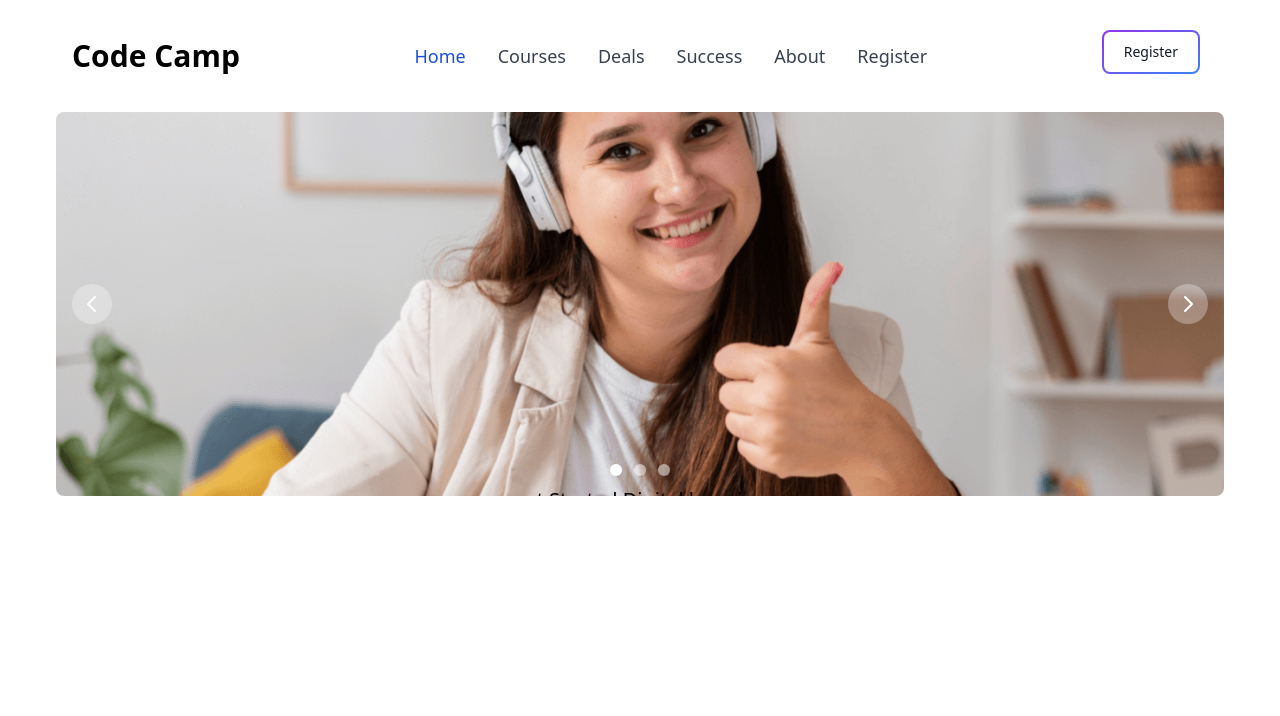
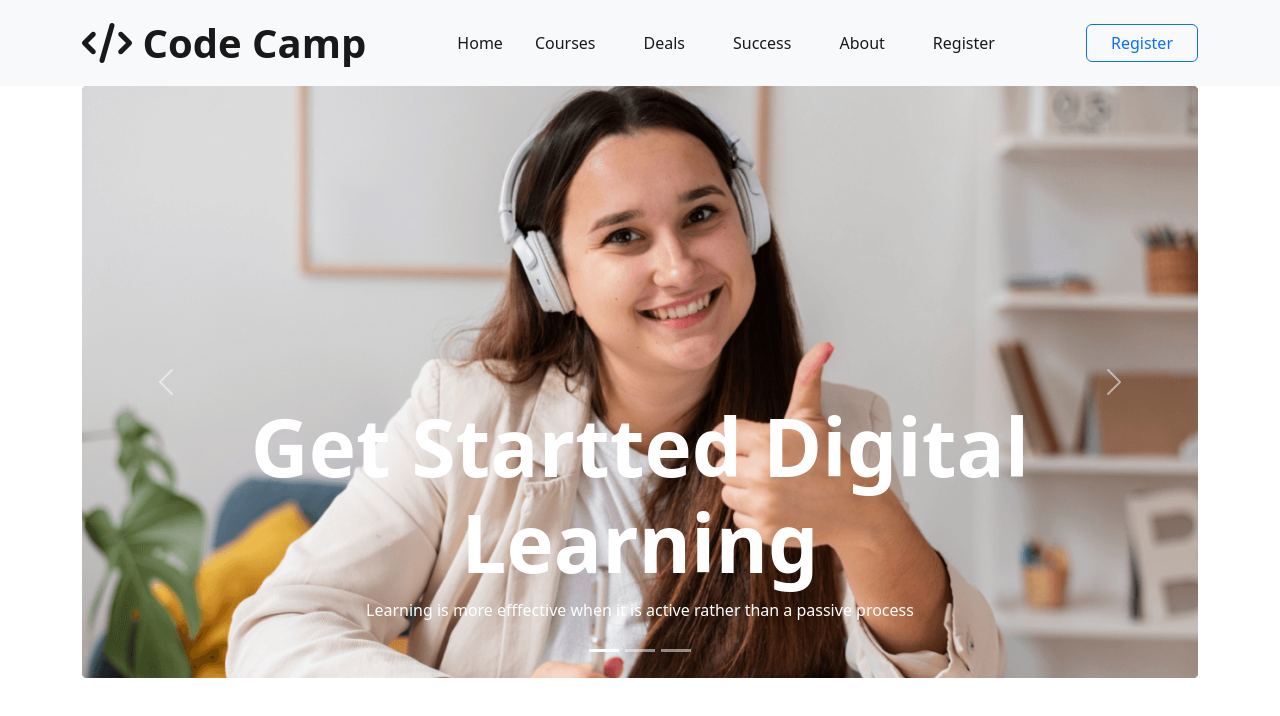
Before and after one commit to sajed-abir/code-camp, a plain HTML site: page index.html in a window 1280 px wide. Drawn offline with nearby package versions, Linux system fonts and the light colour scheme.

Commit message:
carosel added(incomplete)

```diff
--- a/index.html
+++ b/index.html
@@ -1,175 +1,187 @@
 <!DOCTYPE html>
 <html lang="en">
   <head>
-    <meta charset="UTF-8" />
-    <meta http-equiv="X-UA-Compatible" content="IE=edge" />
-    <meta name="viewport" content="width=device-width, initial-scale=1.0" />
-    <!-- tailwind CDN start -->
-    <script src="https://cdn.tailwindcss.com"></script>
-    <script>
-      tailwind.config = {
-        theme: {
-          extend: {
-            colors: {
-              clifford: "#da373d",
-            },
-          },
-        },
-      };
-    </script>
-    <!-- tailwind CDN end -->
-
-    <!-- title start -->
+    <meta charset="utf-8" />
+    <meta name="viewport" content="width=device-width, initial-scale=1" />
     <title>Code Camp</title>
-    <!-- title end -->
+    <!-- bootstap cdn -->
+    <link
+      href="https://cdn.jsdelivr.net/npm/bootstrap@5.2.0/dist/css/bootstrap.min.css"
+      rel="stylesheet"
+      integrity="sha384-gH2yIJqKdNHPEq0n4Mqa/HGKIhSkIHeL5AyhkYV8i59U5AR6csBvApHHNl/vI1Bx"
+      crossorigin="anonymous"
+    />
+    <!-- fontawsome kit -->
+    <script
+      src="https://kit.fontawesome.com/ee2b71a62d.js"
+      crossorigin="anonymous"
+    ></script>
   </head>
   <body>
-    <!-- header start -->
     <header>
       <!-- navbar start -->
-        <section class="mt-4 mx-14">
-      <nav class="bg-white border-gray-200 px-2 sm:px-4 py-2.5 rounded">
-        <div
-          class="container flex flex-wrap justify-between items-center mx-auto"
+      <section>
+        <nav class="navbar navbar-expand-lg bg-light">
+          <div class="container">
+            <a class="navbar-brand fs-1 fw-bold" href="#"
+              ><i class="fa-solid fa-code"></i> Code Camp</a
             >
-          <div>
-            <h1 class="flex text-3xl font-bold">Code Camp</h1>
-          </div>
-          <div class="flex md:order-2">
-            <button class="relative inline-flex items-center justify-center p-0.5 mb-2 mr-2 overflow-hidden text-sm font-medium text-gray-900 rounded-lg group bg-gradient-to-br from-purple-600 to-blue-500 group-hover:from-purple-600 group-hover:to-blue-500 hover:text-white focus:ring-4 focus:outline-none focus:ring-blue-300 ">
-  <span class="relative px-5 py-2.5 transition-all ease-in duration-75 bg-white rounded-md group-hover:bg-opacity-0">
-      Register
-  </span>
             <button
-              data-collapse-toggle="navbar-cta"
+              class="navbar-toggler"
               type="button"
-              class="inline-flex items-center p-2 text-sm text-gray-500 rounded-lg md:hidden hover:bg-gray-100 focus:outline-none focus:ring-2 focus:ring-gray-200"
-              aria-controls="navbar-cta"
+              data-bs-toggle="collapse"
+              data-bs-target="#navbarTogglerDemo02"
+              aria-controls="navbarTogglerDemo02"
               aria-expanded="false"
+              aria-label="Toggle navigation"
             >
-              <span class="sr-only">Open main menu</span>
-              <svg
-                class="w-6 h-6"
-                aria-hidden="true"
-                fill="currentColor"
-                viewBox="0 0 20 20"
-                xmlns="http://www.w3.org/2000/svg"
+              <span class="navbar-toggler-icon"></span>
+            </button>
+            <div class="collapse navbar-collapse" id="navbarTogglerDemo02">
+              <div class="container">
+                <ul
+                  class="navbar-nav me-auto mb-2 mb-lg-0 d-flex justify-content-center"
                 >
-                <path
-                  fill-rule="evenodd"
-                  d="M3 5a1 1 0 011-1h12a1 1 0 110 2H4a1 1 0 01-1-1zM3 10a1 1 0 011-1h12a1 1 0 110 2H4a1 1 0 01-1-1zM3 15a1 1 0 011-1h12a1 1 0 110 2H4a1 1 0 01-1-1z"
-                  clip-rule="evenodd"
-                ></path>
-              </svg>
-            </button>
-          </div>
-          <div
-            class="hidden justify-between items-center w-full md:flex md:w-auto md:order-1"
-            id="navbar-cta"
-          >
-            <ul
-              class="flex flex-col p-4 mt-4 bg-gray-50 rounded-lg border border-gray-100 md:flex-row md:space-x-8 md:mt-0 md:text-sm md:font-medium md:border-0 md:bg-white"
-            >
-              <li>
-                <a
-                  href="#"
-                  class="block py-2 pr-4 pl-3 text-lg text-white bg-blue-700 rounded md:bg-transparent md:text-blue-700 md:p-0"
-                  aria-current="page"
+                  <li class="nav-item">
+                    <a class="nav-link active px-2" aria-current="page" href="#"
                       >Home</a
                     >
                   </li>
-              <li>
-                <a
-                  href="#"
-                  class="block py-2 pr-4 pl-3 text-lg text-gray-700 rounded hover:bg-gray-100 md:hover:bg-transparent md:hover:text-blue-700 md:p-0"
-                  >Courses</a
-                >
+                  <li class="nav-item px-3">
+                    <a class="nav-link active">Courses</a>
                   </li>
-              <li>
-                <a
-                  href="#"
-                  class="block py-2 pr-4 pl-3 text-lg text-gray-700 rounded hover:bg-gray-100 md:hover:bg-transparent md:hover:text-blue-700 md:p-0"
-                  >Deals</a
-                >
+                  <li class="nav-item px-3">
+                    <a class="nav-link active">Deals</a>
                   </li>
-              <li>
-                <a
-                  href="#"
-                  class="block py-2 pr-4 pl-3 text-lg text-gray-700 rounded hover:bg-gray-100 md:hover:bg-transparent md:hover:text-blue-700 md:p-0"
-                  >Success</a
-                >
+                  <li class="nav-item px-3">
+                    <a class="nav-link active">Success</a>
                   </li>
-              <li>
-                <a
-                  href="#"
-                  class="block py-2 pr-4 pl-3 text-lg text-gray-700 rounded hover:bg-gray-100 md:hover:bg-transparent md:hover:text-blue-700 md:p-0"
-                  >About</a
-                >
+                  <li class="nav-item px-3">
+                    <a class="nav-link active">About</a>
                   </li>
-              <li>
-                <a
-                  href="#"
-                  class="block py-2 pr-4 pl-3 text-lg text-gray-700 rounded hover:bg-gray-100 md:hover:bg-transparent md:hover:text-blue-700 md:p-0"
-                  >Register</a
-                >
+                  <li class="nav-item px-3">
+                    <a class="nav-link active">Register</a>
                   </li>
                 </ul>
+              </div>
+              <form class="d-flex" role="search">
+                <button class="btn btn-outline-primary px-4" type="submit">
+                  Register
+                </button>
+              </form>
             </div>
           </div>
         </nav>
       </section>
       <!-- navbar end -->
 
-        <!-- Carousel start -->
-    <section class="mt-4 mx-14">
-
-<div id="indicators-carousel" class="relative" data-carousel="static">
-    <!-- Carousel wrapper -->
-    <div class="overflow-hidden relative h-56 rounded-lg md:h-96">
-         <!-- Item 1 -->
-        <div class="duration-700 ease-in-out absolute inset-0 transition-all transform translate-x-0 z-20" data-carousel-item="active">
-            <img src="./images/cover/cover-1.png" class="block absolute top-1/2 left-1/2 w-full -translate-x-1/2 -translate-y-1/2" alt="...">
-            <div class="grid h-screen place-items-center">
-                <div class="carousel-caption hidden md:block absolute text-center">
-        <h5 class="text-xl">get Started Digital learning</h5>
-        <p>Learn from anywhere around the globe</p>
+      <!-- carousel start -->
+      <section class="container">
+        <div
+          id="carouselExampleCaptions"
+          class="carousel slide"
+          data-bs-ride="false"
+        >
+          <div class="carousel-indicators">
+            <button
+              type="button"
+              data-bs-target="#carouselExampleCaptions"
+              data-bs-slide-to="0"
+              class="active"
+              aria-current="true"
+              aria-label="Slide 1"
+            ></button>
+            <button
+              type="button"
+              data-bs-target="#carouselExampleCaptions"
+              data-bs-slide-to="1"
+              aria-label="Slide 2"
+            ></button>
+            <button
+              type="button"
+              data-bs-target="#carouselExampleCaptions"
+              data-bs-slide-to="2"
+              aria-label="Slide 3"
+            ></button>
+          </div>
+          <div class="carousel-inner">
+            <div class="carousel-item active">
+              <img
+                src="./images/cover/cover-1.png"
+                class="d-block w-100"
+                alt="..."
+              />
+              <div
+                class="carousel-caption d-none d-md-block pb-"
+              >
+                <h1 class="display-1 fw-semibold">
+                  Get Startted Digital Learning
+                </h1>
+                <p>
+                  Learning is more efffective when it is active rather than a
+                  passive process
+                </p>
+              </div>
+            </div>
+            <div class="carousel-item">
+              <img
+                src="./images/cover/cover-1.png"
+                class="d-block w-100"
+                alt="..."
+              />
+              <div class="carousel-caption d-none d-md-block">
+                <h1 class="display-1 fw-semibold">
+                  Get Startted Digital Learning
+                </h1>
+                <p>
+                  Learning is more efffective when it is active rather than a
+                  passive process
+                </p>
+              </div>
+            </div>
+            <div class="carousel-item">
+              <img
+                src="./images/cover/cover-1.png"
+                class="d-block w-100"
+                alt="..."
+              />
+              <div class="carousel-caption d-none d-md-block">
+                <h1 class="display-1 fw-semibold">
+                  Get Startted Digital Learning
+                </h1>
+                <p>
+                  Learning is more efffective when it is active rather than a
+                  passive process
+                </p>
               </div>
             </div>
           </div>
-        <!-- Item 2 -->
-        <div class="duration-700 ease-in-out absolute inset-0 transition-all transform translate-x-full z-10" data-carousel-item="">
-            <img src="./images/cover/cover-2.jpg" class="block absolute top-1/2 left-1/2 w-full -translate-x-1/2 -translate-y-1/2" alt="...">
-        </div>
-        <!-- Item 3 -->
-        <div class="hidden duration-700 ease-in-out absolute inset-0 transition-all transform" data-carousel-item="">
-            <img src="./images/cover/cover-3.jpg" class="block absolute top-1/2 left-1/2 w-full -translate-x-1/2 -translate-y-1/2" alt="...">
-        </div>
-    </div>
-    <!-- Slider indicators -->
-    <div class="flex absolute bottom-5 left-1/2 z-30 space-x-3 -translate-x-1/2">
-        <button type="button" class="w-3 h-3 rounded-full bg-white dark:bg-gray-800" aria-current="true" aria-label="Slide 1" data-carousel-slide-to="0"></button>
-        <button type="button" class="w-3 h-3 rounded-full bg-white/50" aria-current="false" aria-label="Slide 2" data-carousel-slide-to="1"></button>
-        <button type="button" class="w-3 h-3 rounded-full bg-white/50" aria-current="false" aria-label="Slide 3" data-carousel-slide-to="2"></button>
-    </div>
-    <!-- Slider controls -->
-    <button type="button" class="flex absolute top-0 left-0 z-30 justify-center items-center px-4 h-full cursor-pointer group focus:outline-none" data-carousel-prev="">
-        <span class="inline-flex justify-center items-center w-8 h-8 rounded-full sm:w-10 sm:h-10 bg-white/30 group-hover:bg-white/50  group-focus:ring-4 group-focus:ring-white group-focus:outline-none">
-            <svg aria-hidden="true" class="w-5 h-5 text-white sm:w-6 sm:h-6 " fill="none" stroke="currentColor" viewBox="0 0 24 24" xmlns="http://www.w3.org/2000/svg"><path stroke-linecap="round" stroke-linejoin="round" stroke-width="2" d="M15 19l-7-7 7-7"></path></svg>
-            <span class="sr-only">Previous</span>
-        </span>
+          <button
+            class="carousel-control-prev"
+            type="button"
+            data-bs-target="#carouselExampleCaptions"
+            data-bs-slide="prev"
+          >
+            <span class="carousel-control-prev-icon" aria-hidden="true"></span>
+            <span class="visually-hidden">Previous</span>
           </button>
-    <button type="button" class="flex absolute top-0 right-0 z-30 justify-center items-center px-4 h-full cursor-pointer group focus:outline-none" data-carousel-next="">
-        <span class="inline-flex justify-center items-center w-8 h-8 rounded-full sm:w-10 sm:h-10 bg-white/30 group-hover:bg-white/50  group-focus:ring-4 group-focus:ring-white group-focus:outline-none">
-            <svg aria-hidden="true" class="w-5 h-5 text-white sm:w-6 sm:h-6 " fill="none" stroke="currentColor" viewBox="0 0 24 24" xmlns="http://www.w3.org/2000/svg"><path stroke-linecap="round" stroke-linejoin="round" stroke-width="2" d="M9 5l7 7-7 7"></path></svg>
-            <span class="sr-only">Next</span>
-        </span>
+          <button
+            class="carousel-control-next"
+            type="button"
+            data-bs-target="#carouselExampleCaptions"
+            data-bs-slide="next"
+          >
+            <span class="carousel-control-next-icon" aria-hidden="true"></span>
+            <span class="visually-hidden">Next</span>
           </button>
         </div>
-
       </section>
-        <!-- Carousel start -->
-
+      <!-- carousel end -->
     </header>
-    <!-- header end -->
+    <script
+      src="https://cdn.jsdelivr.net/npm/bootstrap@5.2.0/dist/js/bootstrap.bundle.min.js"
+      integrity="sha384-A3rJD856KowSb7dwlZdYEkO39Gagi7vIsF0jrRAoQmDKKtQBHUuLZ9AsSv4jD4Xa"
+      crossorigin="anonymous"
+    ></script>
   </body>
 </html>
--- a/tailwind.config.js
+++ /dev/null
@@ -1,7 +0,0 @@
-module.exports = {
-  content: ["./src/**/*.{html,js}"],
-  theme: {
-    extend: {},
-  },
-  plugins: [],
-}
```
Lines whose indentation alone changed are shown as unchanged.
